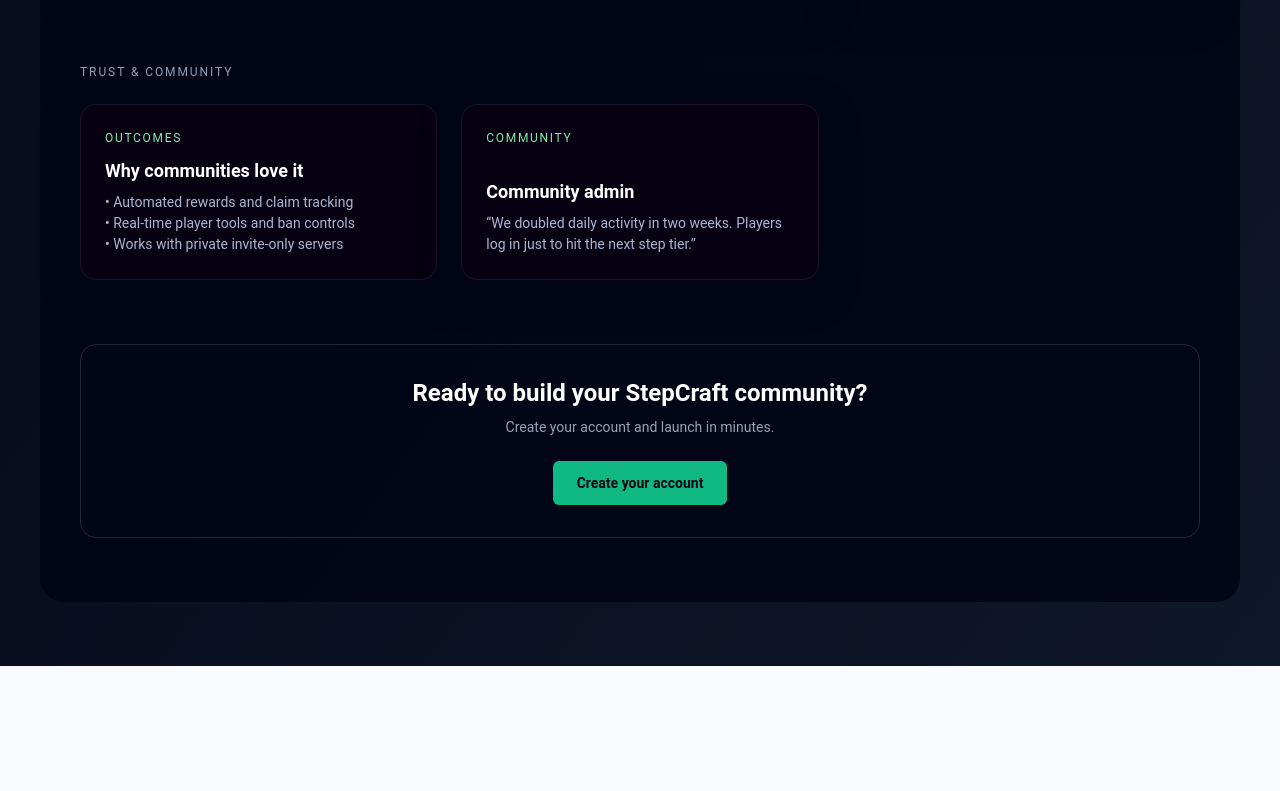
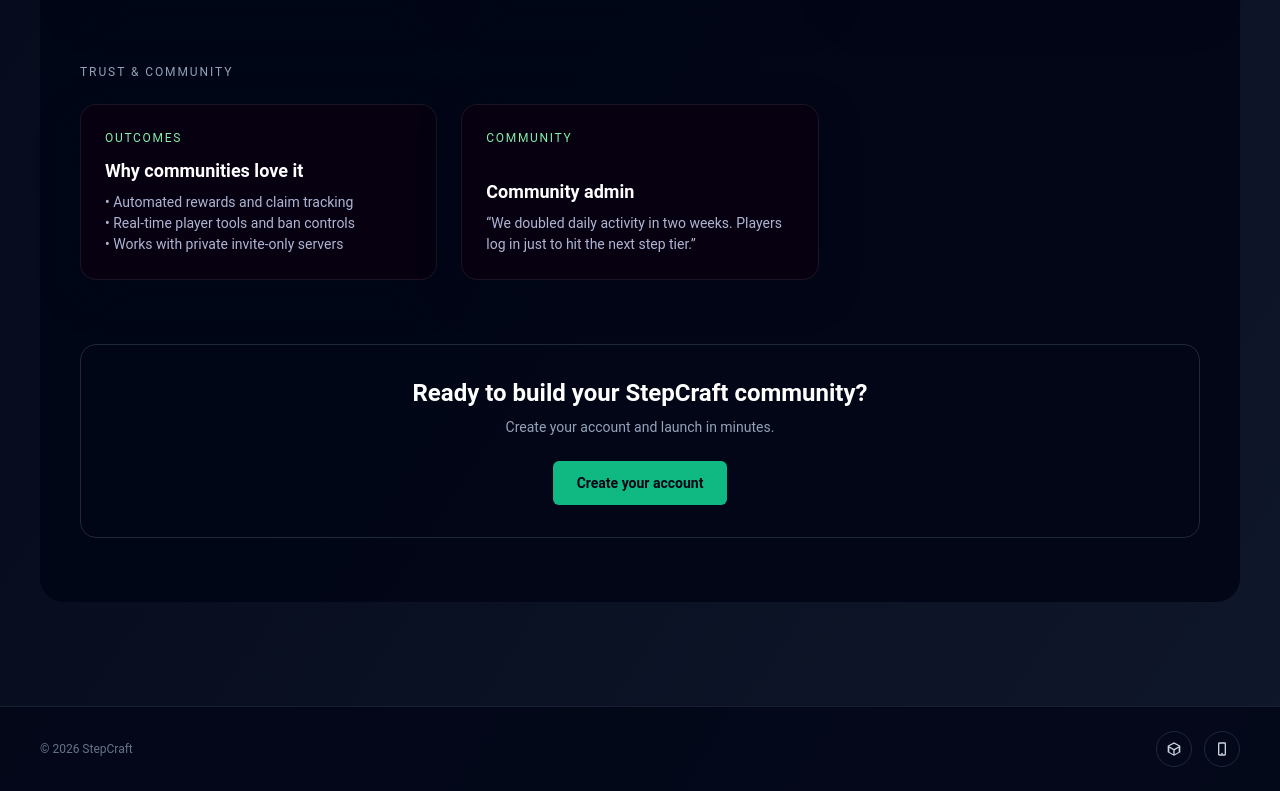
Before and after one commit to JaggerBean/FitCollector, a React (Vite) app in the folder Stepcraft_React/: page / in a window 1280 px wide. Shown: the part 1156-1947 px from the top of the page. Before the commit the page ends 1822 px from the top, so only its background shows below. Built offline with nearby package versions, Linux system fonts and the light colour scheme; no server answers.

Commit message:
added footer for future

```diff
--- a/Stepcraft_React/src/components/Layout.tsx
+++ b/Stepcraft_React/src/components/Layout.tsx
@@ -42,6 +42,31 @@
         </div>
       </header>
       <main className="mx-auto w-full max-w-[1280px] px-6 pb-16 md:px-10">{children}</main>
+      <footer className="mt-10 border-t border-slate-800/70 bg-slate-950/80">
+        <div className="mx-auto flex w-full max-w-[1280px] items-center justify-between px-6 py-6 text-xs text-slate-500 md:px-10">
+          <div>© {new Date().getFullYear()} StepCraft</div>
+          <div className="flex items-center gap-3">
+            <a
+              href="#"
+              aria-label="StepCraft Minecraft mod page (coming soon)"
+              className="flex h-9 w-9 items-center justify-center rounded-full border border-slate-800 text-slate-300 transition hover:border-emerald-400/60 hover:text-emerald-200"
+            >
+              <svg viewBox="0 0 24 24" className="h-4 w-4" aria-hidden="true" fill="currentColor">
+                <path d="M12 2 2.5 7v10L12 22l9.5-5V7L12 2zm0 2.2 7.3 3.8L12 12 4.7 8l7.3-3.8zm-7 5.9L11 13.9v5.9l-6-3.2v-6.5zm14 0v6.5l-6 3.2v-5.9l6-3.8z" />
+              </svg>
+            </a>
+            <a
+              href="#"
+              aria-label="StepCraft phone app (coming soon)"
+              className="flex h-9 w-9 items-center justify-center rounded-full border border-slate-800 text-slate-300 transition hover:border-emerald-400/60 hover:text-emerald-200"
+            >
+              <svg viewBox="0 0 24 24" className="h-4 w-4" aria-hidden="true" fill="currentColor">
+                <path d="M8 2h8a2 2 0 0 1 2 2v16a2 2 0 0 1-2 2H8a2 2 0 0 1-2-2V4a2 2 0 0 1 2-2zm0 2v16h8V4H8zm4 13.5a1.25 1.25 0 1 0 0 2.5 1.25 1.25 0 0 0 0-2.5z" />
+              </svg>
+            </a>
+          </div>
+        </div>
+      </footer>
     </div>
   );
 }
```
